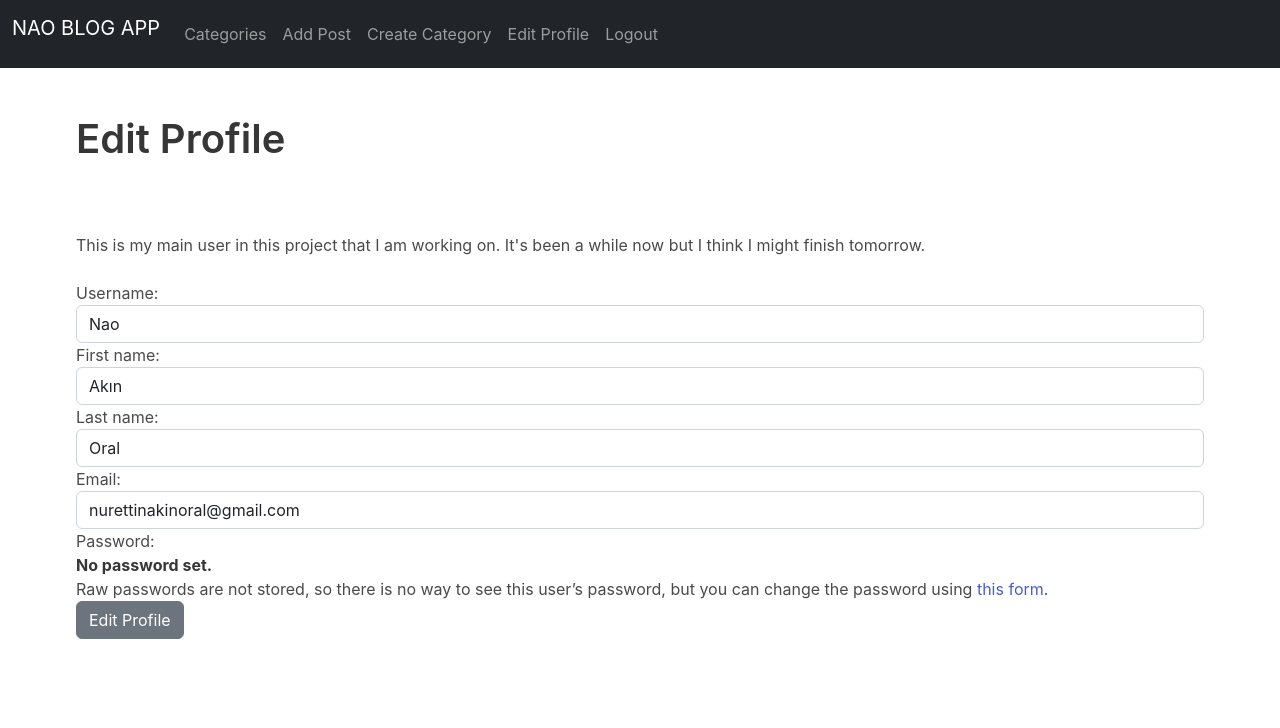
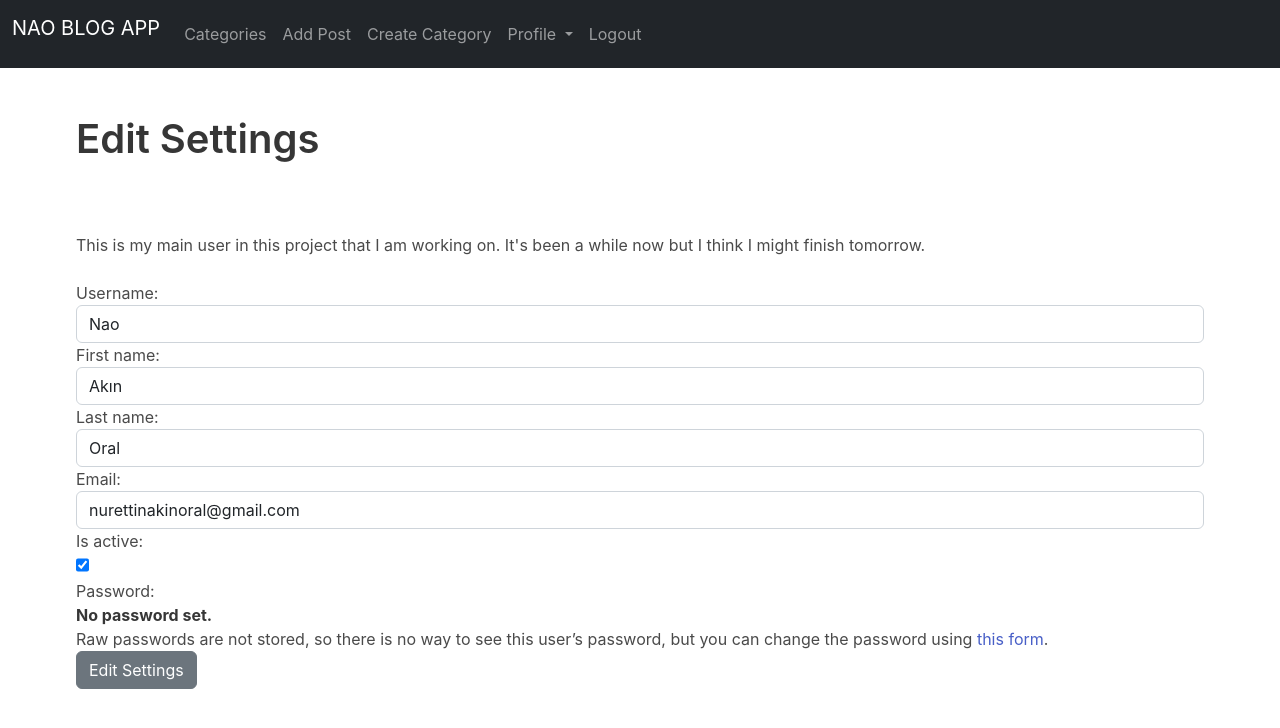
Before and after one commit to NAkin-Oral/Django-blogapp, a Django app: page /members/edit/profile in a window 1280 px wide. Shown: the top 728 px of the page. Run offline with Django 4.2, Linux system fonts and the light colour scheme; a user stored in the database is signed in; data comes from the database, SQL or seed files in the repository; both versions use the stored data as it was after the commit; some libraries are stand-ins or nearby versions.

Commit message:
Profile page update is done

```diff
--- a/ablog/members/forms.py
+++ b/ablog/members/forms.py
@@ -1,6 +1,7 @@
 from django.contrib.auth.forms import UserCreationForm, UserChangeForm, PasswordChangeForm
 from django.contrib.auth.models import User
 from django import forms
+from theblog.models import Profile
 
 class SignUpForm(UserCreationForm):
     email = forms.EmailField(widget = forms.EmailInput(attrs={"class": "form-control", "placeholder": "Enter your email adress..."}))
@@ -28,12 +29,12 @@ class EditProfileForm(UserChangeForm):
     # last_login = forms.CharField(max_length=100,widget = forms.TextInput(attrs={"class": "form-control"}))
     # is_superuser = forms.CharField(max_length=100,widget = forms.CheckboxInput(attrs={"class": "form-check"}))
     # is_staff = forms.CharField(max_length=100,widget = forms.CheckboxInput(attrs={"class": "form-check"}))
-    # is_active = forms.CharField(max_length=100,widget = forms.CheckboxInput(attrs={"class": "form-check"}))
+    is_active = forms.CharField(max_length=100,widget = forms.CheckboxInput(attrs={"class": "form-check"}))
     # date_joined = forms.CharField(max_length=100,widget = forms.TextInput(attrs={"class": "form-control"}))
 
     class Meta:
         model = User
-        fields = ("username","first_name", "last_name", "email")
+        fields = ("username","first_name", "last_name", "email", "is_active")
 
 
 class PasswordChanginForm(PasswordChangeForm):
@@ -44,3 +45,15 @@ class PasswordChanginForm(PasswordChangeForm):
     class Meta:
         model = User
         fields = ("old_password", "new_password1", "new_password2")
+
+class EditProfilePage(forms.ModelForm):
+    class Meta:
+        model = Profile
+        fields = ["bio", "profile_pic", "website_url","facebook_url", "instagram_url", "twitter_url"]
+        widgets = {
+            "bio": forms.Textarea(attrs={"class": "form-control"}),
+            "website_url": forms.TextInput(attrs={"class": "form-control"}),
+            "facebook_url": forms.TextInput(attrs={"class": "form-control"}),
+            "instagram_url": forms.TextInput(attrs={"class": "form-control"}),
+            "twitter_url": forms.TextInput(attrs={"class": "form-control"}),
+        }
--- a/ablog/members/templates/registration/edit_profile.html
+++ b/ablog/members/templates/registration/edit_profile.html
@@ -1,11 +1,11 @@
 {% extends 'base.html' %}
 
-{% block title %} Edit Profile {% endblock %}
+{% block title %} Edit Settings {% endblock %}
 
 {%block content%}
 
 <div class="content is-medium">
-    <strong><h1>Edit Profile</h1></strong>
+    <strong><h1>Edit Settings</h1></strong>
 </div>
 <br>
 <br>
@@ -16,7 +16,9 @@
     <form method="POST">
         {% csrf_token %}
         {{form.as_p}}
-        <button class="btn btn-secondary" >Edit Profile</button>
+        <div class="content is-medium">
+            <button class="btn btn-secondary" >Edit Settings</button>
+        </div>
     </form>
 </div>
 
--- a/ablog/members/urls.py
+++ b/ablog/members/urls.py
@@ -1,5 +1,5 @@
 from django.urls import path
-from .views import UserRegisterView, UserEditView, PasswordsChangeView, ShowProfilePageView
+from .views import UserRegisterView, UserEditView, PasswordsChangeView, ShowProfilePageView, EditProfilePageView
 from django.contrib.auth import views as auth_views
 from . import views
 
@@ -10,4 +10,5 @@ urlpatterns = [
    path("password/", PasswordsChangeView.as_view(template_name = "registration/change-password.html")),
    path("password_success/", views.password_success, name="password_success"),
    path("<int:pk>/profile/", ShowProfilePageView.as_view(), name="show_profile_page"),
+   path("<int:pk>/edit_profile_page/", EditProfilePageView.as_view(), name="edit_profile_page"),
 ]
--- a/ablog/members/views.py
+++ b/ablog/members/views.py
@@ -2,7 +2,7 @@ from django.shortcuts import render, get_object_or_404
 from django.views import generic
 from django.contrib.auth.forms import UserCreationForm, UserChangeForm, PasswordChangeForm
 from django.urls import reverse_lazy
-from .forms import SignUpForm, EditProfileForm, PasswordChanginForm
+from .forms import SignUpForm, EditProfileForm, PasswordChanginForm, EditProfilePage
 from django.contrib.auth.views import PasswordChangeView
 from django.views.generic import DetailView
 from theblog.models import Profile
@@ -38,3 +38,9 @@ class ShowProfilePageView(DetailView):
         page_user = get_object_or_404(Profile, id=self.kwargs["pk"])
         context["page_user"] = page_user
         return context
+
+class EditProfilePageView(generic.UpdateView):
+    model = Profile
+    template_name = "registration/edit_profile_page.html"
+    form_class =  EditProfilePage
+    success_url = reverse_lazy("home")
--- a/ablog/theblog/models.py
+++ b/ablog/theblog/models.py
@@ -1,4 +1,3 @@
-from unicodedata import category
 from django.db import models
 from django.contrib.auth.models import User
 from django.urls import reverse
--- a/ablog/theblog/templates/base.html
+++ b/ablog/theblog/templates/base.html
@@ -52,8 +52,15 @@
               <li class="nav-item">
                 <a class="nav-link" href="{% url 'add_category' %}">Create Category</a>
               </li>
-              <li class="nav-item">
-                <a class="nav-link" href="{% url 'edit_profile' %}">Edit Profile</a>
+              <li class="nav-item dropdown">
+                <a class="nav-link dropdown-toggle" href="#" role="button" data-bs-toggle="dropdown" aria-expanded="false">
+                  Profile
+                </a>
+                <ul class="dropdown-menu">
+                  <li><a class="dropdown-item" href="{% url 'edit_profile' %}">Edit Settings</a></li>
+                  <li><a class="dropdown-item" href="{% url 'edit_profile_page' user.profile.id %}">Edit Profile Page</a></li>
+                  <li><a class="dropdown-item" href="{% url 'show_profile_page' user.profile.id %}">Show Profile Page</a></li>
+                </ul>
               </li>
               <li class="nav-item">
                 <a class="nav-link" href="{% url 'logout' %}">Logout</a>
```
Also changed, not shown: ablog/members/templates/registration/edit_profile_page.html (added, +33 -0 lines), ablog/db.sqlite3, ablog/media/images/profile/batman-arkham-vr-1920x1080-ps4-hd-3207.jpg (added).
